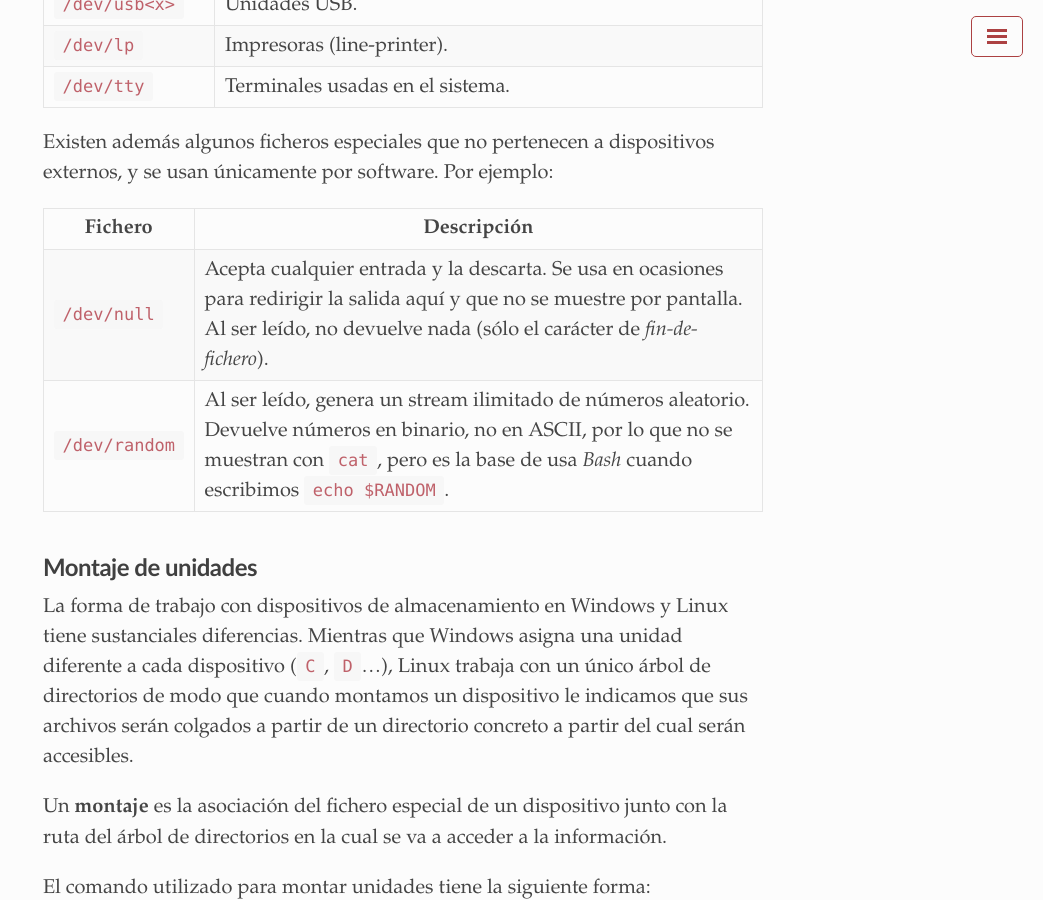
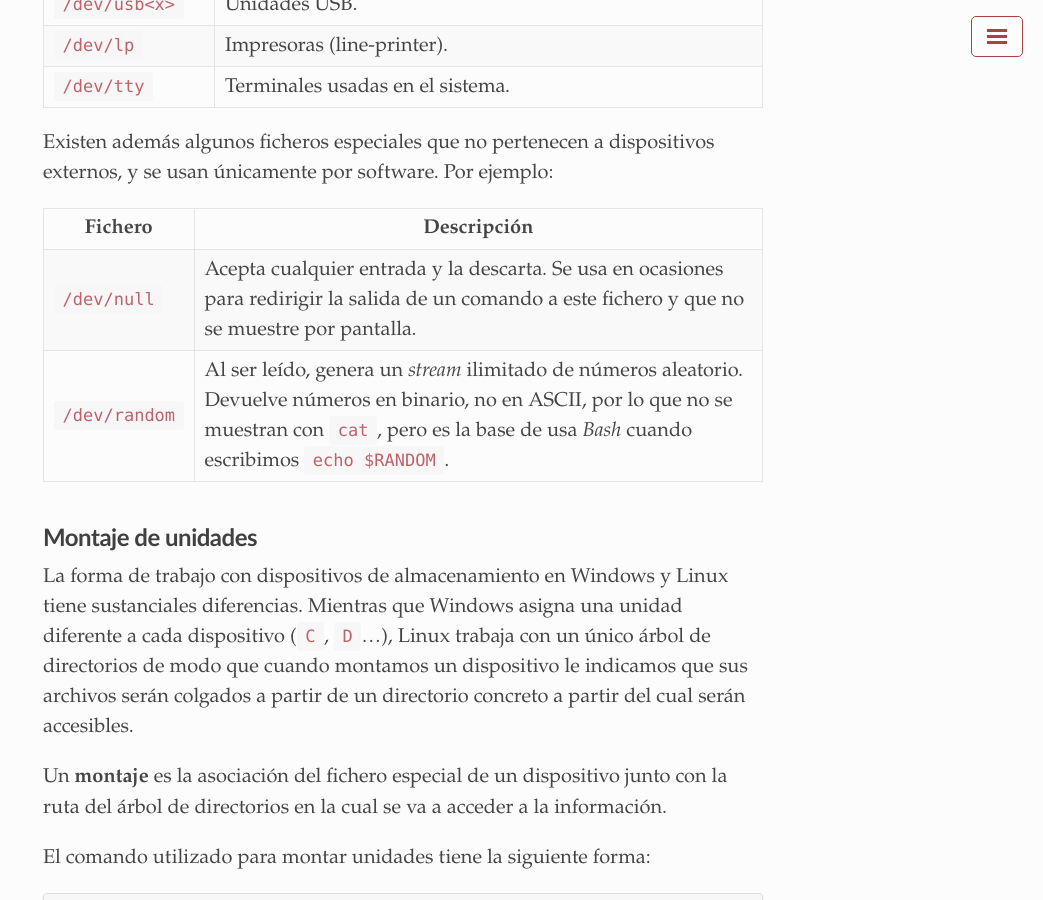
Before and after one commit to santi-gf/santi-gf.github.io, a Jekyll site: the page built from gestion-recursos-linux.md, in a window 1280 px wide and 900 px high, scrolled down 1010 px. Shown: the whole window, without its empty margins (237-1280 px from the left). Built offline with Jekyll 4.4.1, drawn with Linux system fonts in a browser that asks for light colours; a style sheet for code colours, icons or effects is not loaded.

Commit message:
Update gestion-recursos-linux.md

```diff
--- a/gestion-recursos-linux.md
+++ b/gestion-recursos-linux.md
@@ -29,8 +29,8 @@ Existen además algunos ficheros especiales que no pertenecen a dispositivos ext
 
 | Fichero | Descripción
 |---|---
-`/dev/null` | Acepta cualquier entrada y la descarta. Se usa en ocasiones para redirigir la salida aquí y que no se muestre por pantalla. Al ser leído, no devuelve nada (sólo el carácter de *fin-de-fichero*). |
-`/dev/random` | Al ser leído, genera un stream ilimitado de números aleatorio. Devuelve números en binario, no en ASCII, por lo que no se muestran con `cat`, pero es la base de usa *Bash* cuando escribimos `echo $RANDOM`. |
+`/dev/null` | Acepta cualquier entrada y la descarta. Se usa en ocasiones para redirigir la salida de un comando a este fichero y que no se muestre por pantalla. |
+`/dev/random` | Al ser leído, genera un *stream* ilimitado de números aleatorio. Devuelve números en binario, no en ASCII, por lo que no se muestran con `cat`, pero es la base de usa *Bash* cuando escribimos `echo $RANDOM`. |
 
 
 ## Montaje de unidades
```
